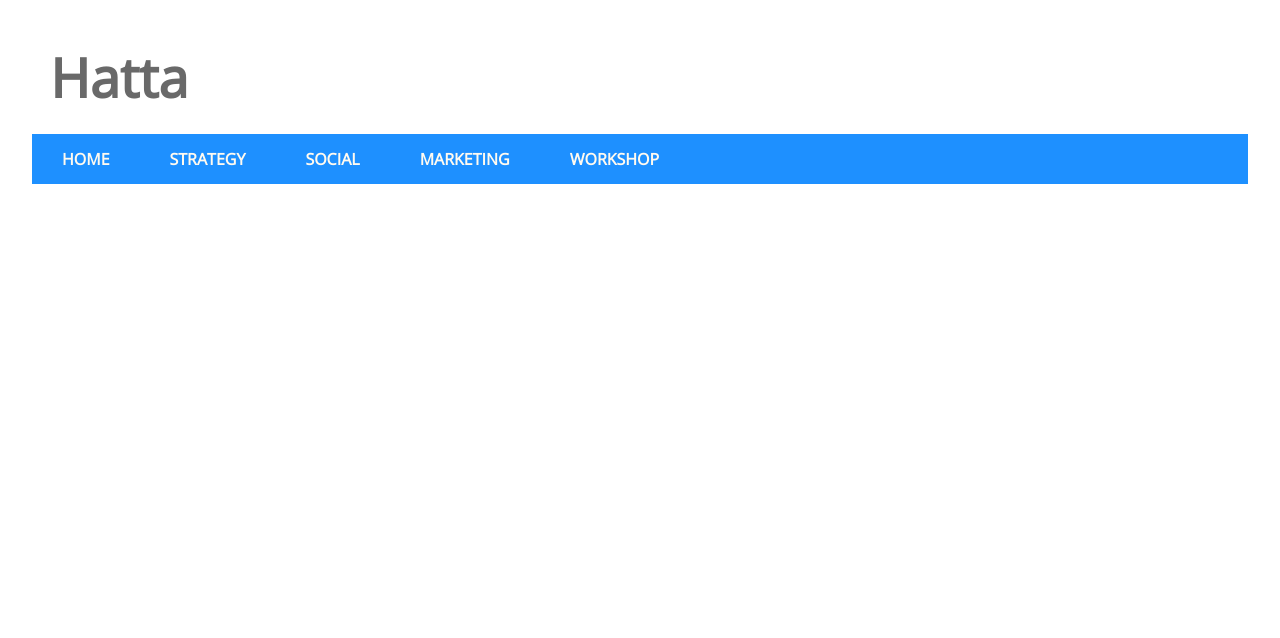
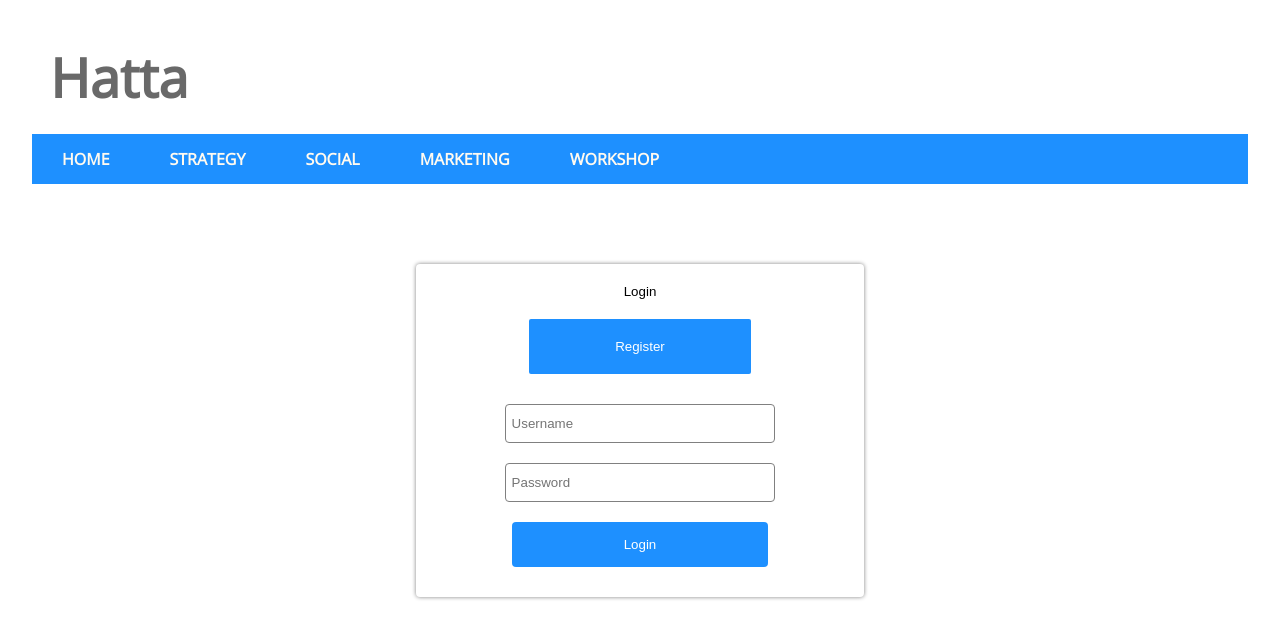
Before and after one commit to Attaaa/Responsive-Web, a plain HTML site: page social.html in a window 1280 px wide. Drawn offline with nearby package versions, Linux system fonts and the light colour scheme.

Commit message:
new form login new form register

```diff
--- a/social.html
+++ b/social.html
@@ -44,5 +44,59 @@
             </nav>
         </center>
     </header>
+    <section class="full">
+            <div id="container-button">
+                <button class="btn putih" onclick="loginform()">Login</button>
+                <button class="btn abu" onclick="registerform()">Register</button>
+            </div>
+            <div id="login">
+                <input type="text" placeholder="Username">
+                <input type="password" placeholder="Password">
+                <button id="btnlogin" onclick="">Login</button>
+            </div>
+            <div id="register">
+                <input type="text" placeholder="Full Name">
+                <input type="text" placeholder="Username">
+                <input type="email" placeholder="Email">
+                <input type="password" placeholder="Password">
+                <button id="btnregister" onclick="">Register</button>
+            </div>
+    </section>
+
+    <script>
+        function navclick(){
+            var x = document.getElementsByClassName("container-mobile");
+            x[0].className += " in";
+        }
+        function back(){
+            var x = document.getElementsByClassName("container-mobile in");
+            x[0].className = "container-mobile";
+        }
+        function loginform(){
+            var a = document.getElementById("login");
+            var b = document.getElementById("register");
+            var x = document.getElementsByClassName("putih");
+            var y = document.getElementsByClassName("abu");
+            a.style.display = "flex";
+            x[0].style.backgroundColor = "white";
+            x[0].style.color = "gray";
+            b.style.display = "none";
+            y[0].style.backgroundColor = "dodgerblue";
+            y[0].style.color = "white";
+        }
+        function registerform(){
+            var a = document.getElementById("login");
+            var b = document.getElementById("register");
+            var x = document.getElementsByClassName("putih");
+            var y = document.getElementsByClassName("abu");
+            b.style.display = "flex";
+            y[0].style.backgroundColor = "white";
+            y[0].style.color = "gray";
+            a.style.display = "none";
+            x[0].style.backgroundColor = "dodgerblue";
+            x[0].style.color = "white";
+        }
+    </script>
+
 </body>
 </html>
--- a/style.css
+++ b/style.css
@@ -73,6 +73,90 @@ section {
     flex: 0 2 65%;
     text-align: center;
     margin-top: 35px;
+    margin-left: auto;
+    margin-right: auto;
+    box-shadow: 0 0 4px gray;
+}
+
+.full{
+    margin-top: 70px;
+    flex: 0 1 35%;
+    border-radius: 4px;
+}
+
+#container-button{
+    width: 100%;
+}
+
+.putih{
+    background-color: white;
+    transition: .1s all;
+    border-radius: 4px;
+}
+
+.abu{
+    color: white;
+    background-color: dodgerblue;
+    transition: .1s all;
+    border-radius: 2px;
+}
+
+#container-button .btn{
+    padding: 20px;
+    width: 49.61%;
+    margin: 0;
+    border: none;
+}
+
+#login{
+    justify-content: center;
+    margin-top: 20px;
+    display: flex;
+    flex-flow: row wrap;
+    padding: 10px;
+    transition: 1s all;
+}
+
+button{
+    outline: none;
+}
+
+#register{
+    justify-content: center;
+    margin-top: 20px;
+    display: none;
+    flex-flow: row wrap;
+    padding: 10px;
+    transition: 1s all;
+}
+
+#login input, #register input{
+    margin-left: auto;
+    margin-right: auto;
+    margin-bottom: 20px;
+    flex: 0 1 60%;
+    height: 25px;
+    border-radius: 4px;
+    border: .5px solid gray;
+    padding: 6px;
+    overflow: hidden;
+    color: gray;
+}
+
+#btnlogin, #btnregister{
+    border: none;
+    background-color: dodgerblue;
+    padding: 15px;
+    border-radius: 4px;
+    width: 60%;
+    clear: both;
+    color: white;
+    margin-bottom: 20px;
+    transition: .5s ease;
+}
+
+#btnlogin:hover, #btnregister:hover{
+    background-color: dimgray;
 }
 
 .banner {
@@ -135,6 +219,11 @@ aside {
     .item-1 > h3 {
         top: 35%;
     }
+
+    .full{
+        flex: 0 1 70%;
+        margin-bottom: 20px;
+    }
 }
 
 @media screen and (max-width: 783px){
@@ -158,12 +247,12 @@ aside {
         transition: right .5s ease-out;
         -webkit-transition: right .5s ease-out;
     }
-    .in {
+    .in{
         right: 0;
         transition: right .5s ease-in;
         -webkit-transition: right .5s ease-in;
     }
-    ul.mnav {
+    ul.mnav{
         display: block;
         list-style-type: none;
         width: 100%;
@@ -208,6 +297,10 @@ aside {
     section {
         flex: 0 1 100%;
     }
+    .full{
+        flex: 0 1 80%;
+        margin-bottom: 20px;
+    }
     aside {
         flex: 0 1 100%;
     }
```
